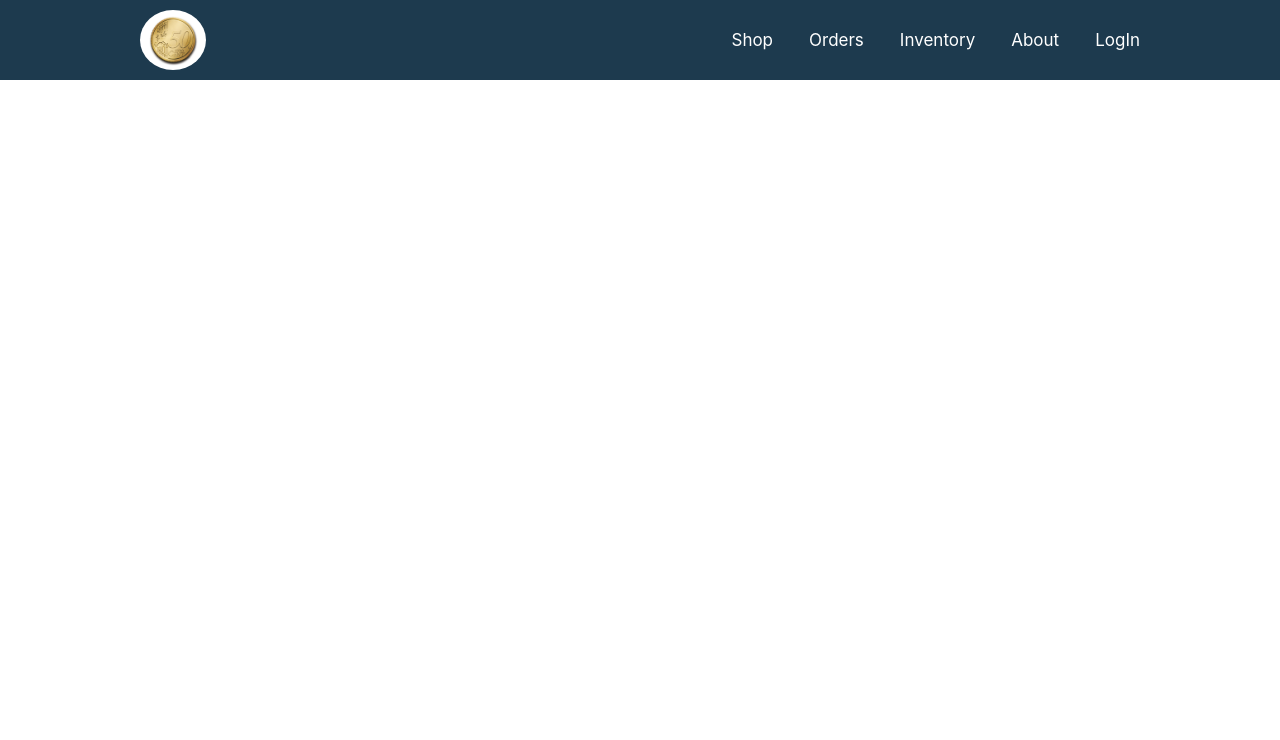
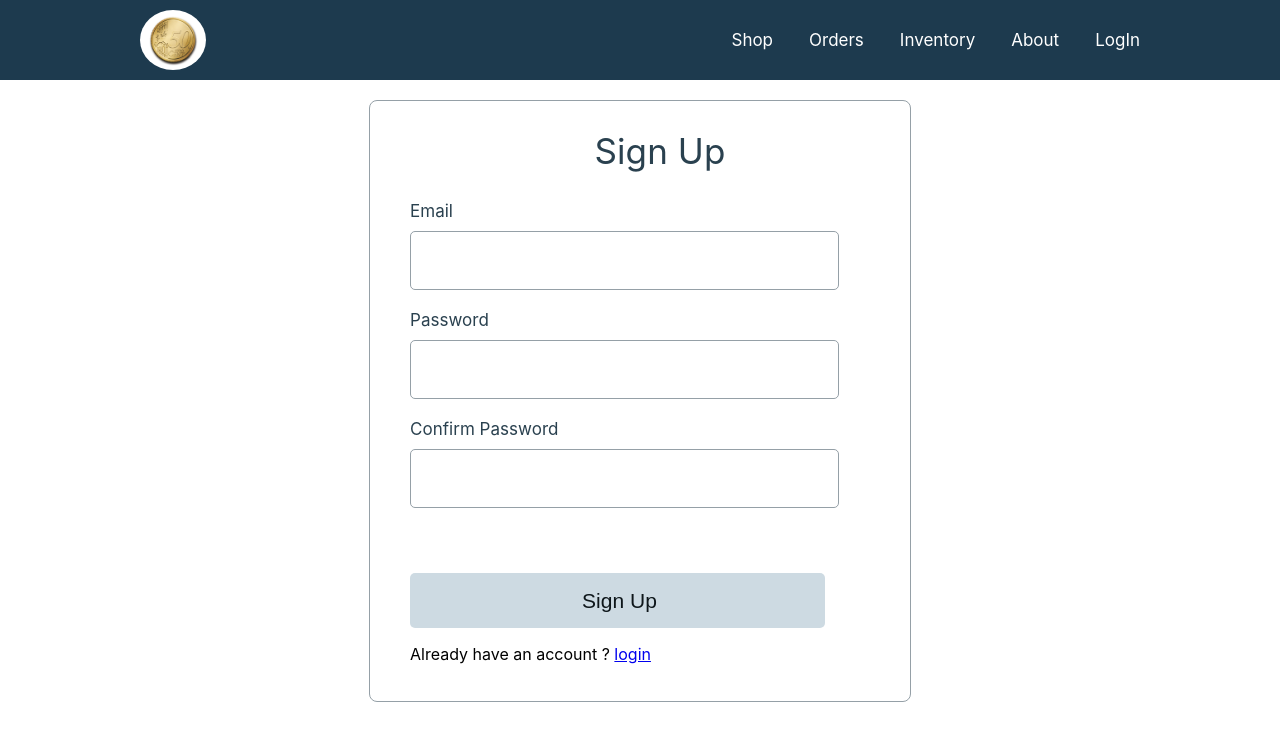
Before and after one commit to Mursalin-Dowla/auth-e-commerce1, a React (Create React App) app in the folder auth-e-commerce1/: page /signup in a window 1280 px wide. Shown: the top 740 px of the page. Built offline with nearby package versions, Linux system fonts and the light colour scheme.

Commit message:
Sign up designed and basic event handler done

```diff
--- a/auth-e-commerce1/src/App.js
+++ b/auth-e-commerce1/src/App.js
@@ -1,23 +1,25 @@
-import './App.css';
-import Header from './components/Header/Header';
-import Shop from './components/Shop/Shop';
+import "./App.css";
+import Header from "./components/Header/Header";
+import Shop from "./components/Shop/Shop";
 import { Routes, Route } from "react-router-dom";
-import Orders from './components/Orders/Orders';
-import Inventory from './components/Inventory/Inventory';
-import About from './components/About/About';
-import LogIn from './components/LogIn/LogIn';
+import Orders from "./components/Orders/Orders";
+import Inventory from "./components/Inventory/Inventory";
+import About from "./components/About/About";
+import LogIn from "./components/LogIn/LogIn";
+import SignUp from "./components/SignUp/SignUp";
 
 function App() {
   return (
     <div>
       <Header />
       <Routes>
-        <Route path='/' element={<Shop />}></Route>
-        <Route path='/shop' element={<Shop />}></Route>
-        <Route path='/orders' element={<Orders  />}></Route>
-        <Route  path='/inventory' element={<Inventory />}></Route>
-        <Route path='/about' element={<About/>}></Route>
-        <Route path='/login' element={<LogIn></LogIn>}></Route>
+        <Route path="/" element={<Shop />}></Route>
+        <Route path="/shop" element={<Shop />}></Route>
+        <Route path="/orders" element={<Orders />}></Route>
+        <Route path="/inventory" element={<Inventory />}></Route>
+        <Route path="/about" element={<About />}></Route>
+        <Route path="/login" element={<LogIn></LogIn>}></Route>
+        <Route path="/signup" element={<SignUp></SignUp>}></Route>
 
         {/* <Route path='/orders' element={} */}
       </Routes>
--- a/auth-e-commerce1/src/components/LogIn/LogIn.js
+++ b/auth-e-commerce1/src/components/LogIn/LogIn.js
@@ -17,7 +17,7 @@
             </div>
             <input className='btn-submit' type="submit" value="Login" />
         </form>
-        <p>New to ema john <Link to='/signup'>Create a New Account</Link></p>
+        <p>New here ? <Link to='/signup'>Create a New Account</Link></p>
     </div>
     );
 };
--- a/auth-e-commerce1/src/components/SignUp/SignUp.js
+++ b/auth-e-commerce1/src/components/SignUp/SignUp.js
@@ -1,10 +1,49 @@
-import React from 'react';
+import React, { useState } from 'react';
+import { Link } from 'react-router-dom';
 
 const SignUp = () => {
+    const [email, setEmail] = useState('');
+    const [password, setPassword] = useState('');
+    const [confirmPassword, setConfirmPassword] = useState('');
+    const [error, setError] = useState('');
+
+    const handleEmailBlur = event =>{
+        setEmail(event.target.value);
+    }
+    const handlePasswordBlur = event =>{
+        setPassword(event.target.value);
+    }
+    const handleConfirmPasswordBlur = event =>{
+        setConfirmPassword(event.target.value);
+    }
+    const handleOnSubmit = event =>{
+        event.preventDefault();
+        if(password !== confirmPassword){
+            setError('Passwords did not matched!')
+            return;
+        }
+    }
     return (
-        <div>
-            <h1>SignUp</h1>
-        </div>
+        <div className='form-container'>
+        <h2 className='form-title'>Sign Up</h2>
+        <form onSubmit={handleOnSubmit}>
+            <div className="form-control">
+                <label htmlFor="email">Email</label>
+                <input onBlur={handleEmailBlur} type="email" name="email" required />
+            </div>
+            <div className="form-control">
+                <label htmlFor="password">Password</label>
+                <input onBlur={handlePasswordBlur} type="password" name="password" required />
+            </div>
+            <div className="form-control">
+                <label htmlFor="confirm-password">Confirm Password</label>
+                <input onBlur={handleConfirmPasswordBlur} type="password" name="confirm-password" required />
+            </div>
+            <p style={{color:'red'}}>{error}</p>
+            <input className='btn-submit' type="submit" value="Sign Up" />
+        </form>
+        <p>Already have an account ? <Link to='/login'>login</Link></p>
+    </div>
     );
 };
 
```
